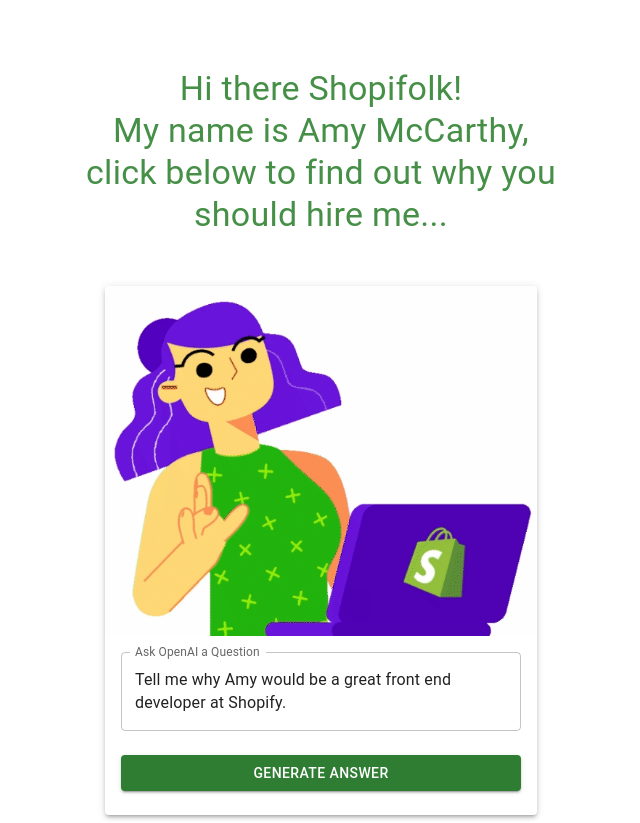
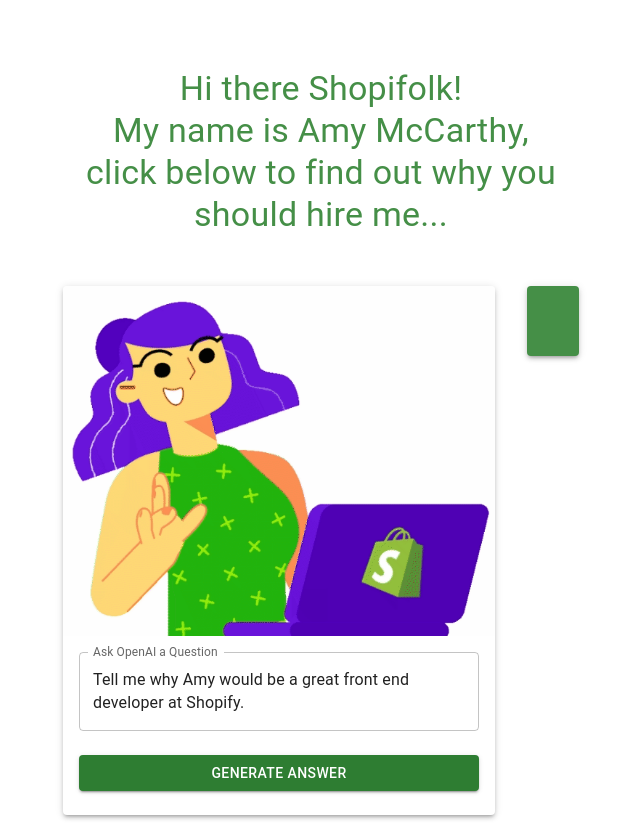
Before and after one commit to amyleblanc/shopify-technical-assignment, a Next.js app: page / in a window 1280 px wide. Shown: the whole page, without its empty margins (319-959 px from the left). Built offline with nearby package versions, Linux system fonts and the light colour scheme; a web font is replaced by a local one.

Commit message:
include initial value for history state

```diff
--- a/contexts/useHistoryContext.js
+++ b/contexts/useHistoryContext.js
@@ -5,7 +5,11 @@
 export const useHistoryContext = () => useContext(HistoryContext);
 
 export const HistoryProvider = props => {
-  const [history, setHistory] = useState([]);
+  const [history, setHistory] = useState([{
+    id: 123,
+    question: "",
+    answer: "",
+  }]);
 
   return (
     <HistoryContext.Provider value={{ history, setHistory }}>
```
